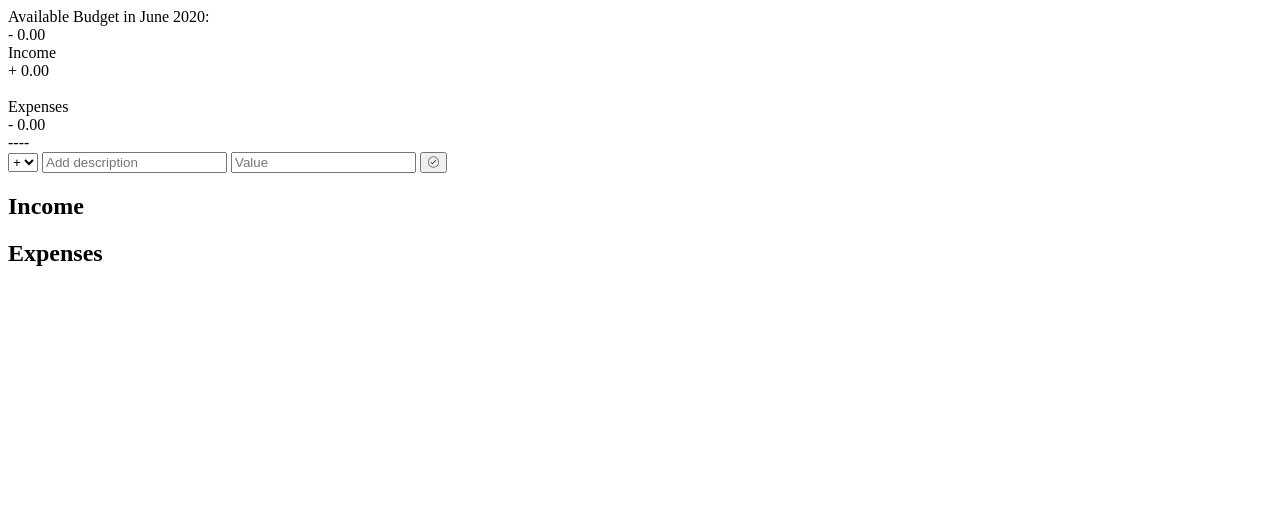
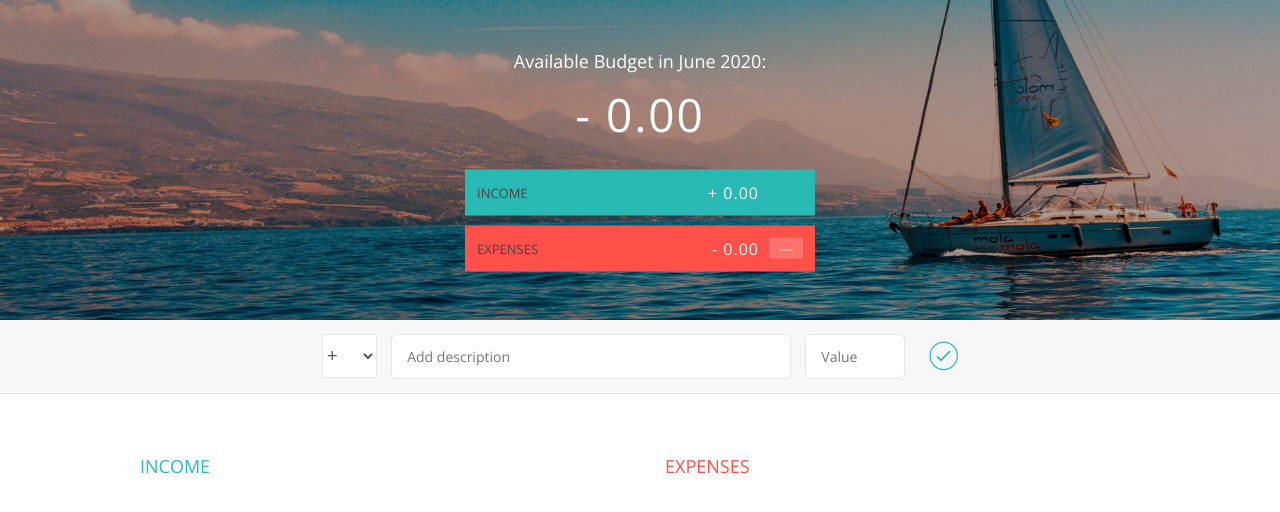
Before and after one commit to call900913/js-BudgetWebApp, a plain HTML site: page index.html in a window 1280 px wide. Drawn offline with nearby package versions, Linux system fonts and the light colour scheme.

Commit message:
Fix typo in index.html

```diff
--- a/index.html
+++ b/index.html
@@ -4,7 +4,7 @@
     <meta charset="UTF-8">
     <link href="https://fonts.googleapis.com/css?family=Open+Sans:100,300,400,600" rel="stylesheet" type="text/css">
     <link href="http://code.ionicframework.com/ionicons/2.0.1/css/ionicons.min.css" rel="stylesheet" type="text/css">
-    <link type="text/css" rel="stylesheet" href="style.css">
+    <link type="text/css" rel="stylesheet" href="styles.css">
     <title>Budget App</title>
   </head>
   <body>
```
